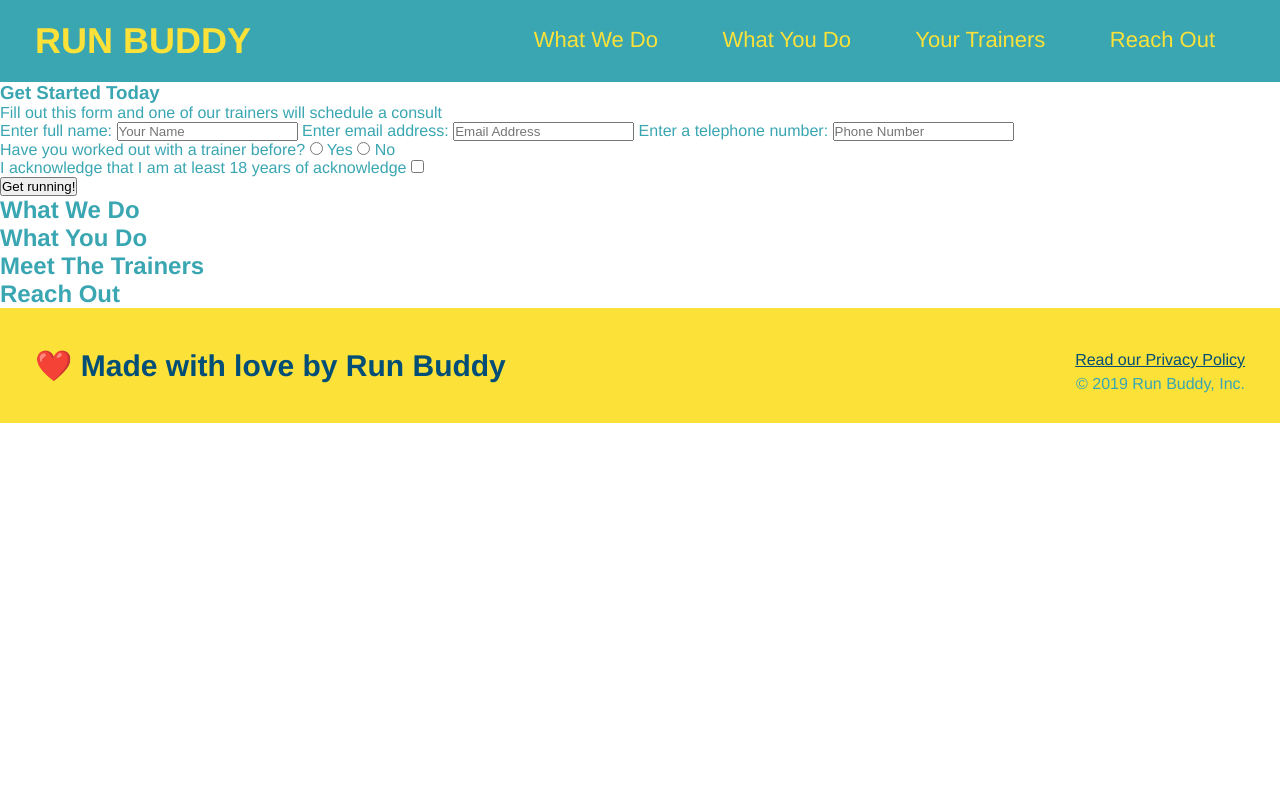
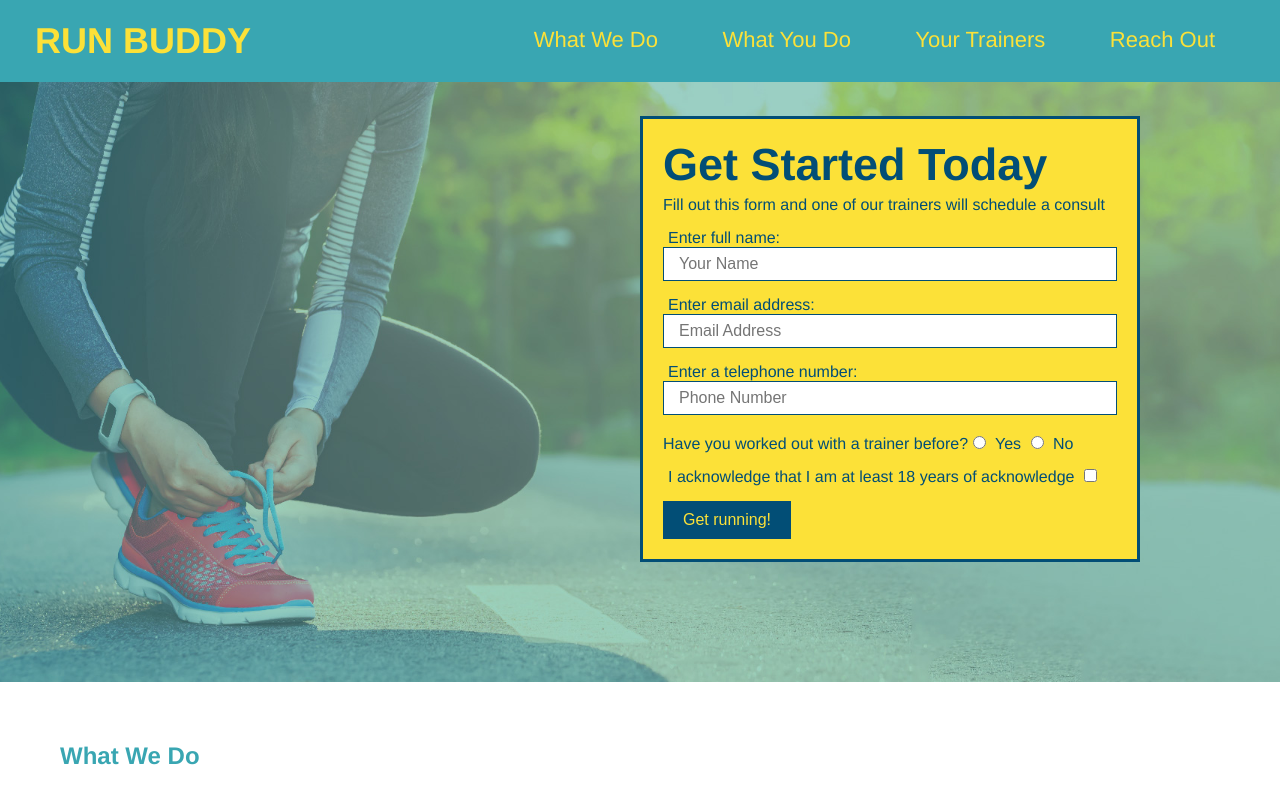
Before and after one commit to jrwj97/runbuddy, a plain HTML site: page Code/index.html in a window 1280 px wide. Shown: the top 800 px of the page. Drawn offline with Linux system fonts and the light colour scheme.

Commit message:
finished survey box

```diff
--- a/Code/index.html
+++ b/Code/index.html
@@ -32,17 +32,17 @@
             </nav>
         </header>
         <!-- hero section-->
-        <section>
-          <div>
+        <section class="hero">
+          <div class="hero-form">
             <h3>Get Started Today</h3>
             <p>Fill out this form and one of our trainers will schedule a consult</p>
           <form>
             <label for="name">Enter full name:</label>
-            <input type="text" placeholder="Your Name" name="name" id="name" />
+            <input type="text" placeholder="Your Name" name="name" id="name" class="form-input"/>
             <label for="email">Enter email address:</label>
-            <input type="email" placeholder="Email Address" name="email" id="email" />
+            <input type="email" placeholder="Email Address" name="email" id="email" class="form-input"/>
             <label for="phone"> Enter a telephone number:</label>
-            <input type="tel" placeholder="Phone Number" name="phone" id="phone" />
+            <input type="tel" placeholder="Phone Number" name="phone" id="phone" class="form-input"/>
             <p>
               Have you worked out with a trainer before?
               <input type="radio" name="trainer-confirm" id="trainer-yes" />
--- a/Code/style.css
+++ b/Code/style.css
@@ -68,3 +68,60 @@ footer div {
 footer a {
     color: #024e76;
 }
+
+section {
+  padding: 60px;
+}
+
+/* Hero Style Start */
+.hero {
+  background-image: url(../Images/hero-bg.jpeg);
+  height: 600px;
+  background-size: cover;
+  background-position: center;
+  position: relative;
+}
+/*End Hero Style*/
+
+/*Start Form Style*/
+.hero-form {
+background-color: #fce138;
+padding: 20px;
+width: 500px;
+color: #024e76;
+border: solid 3px #024e76;
+position: absolute;
+bottom: 120px;
+right: 140px;
+}
+
+section h3 {
+font-size: 45px;
+margin: 0px;
+}
+
+.hero-form p {
+  margin: 5px 0 15px 0;
+}
+
+.form-input {
+border: 1px solid #024e76;
+display: black;
+padding: 7px 15px;
+font-size: 16px;
+color: #024e76;
+width: 100%;
+margin-bottom: 15px;
+}
+
+.hero-form label {
+  margin: 0 5px;
+}
+
+.hero-form button {
+  background-color: #024e76;
+  color: #fce138;
+  padding: 10px 20px;
+  font-size: 16px;
+  border: none;
+}
```
Also changed, not shown: Images/hero-bg.jpeg (added).
